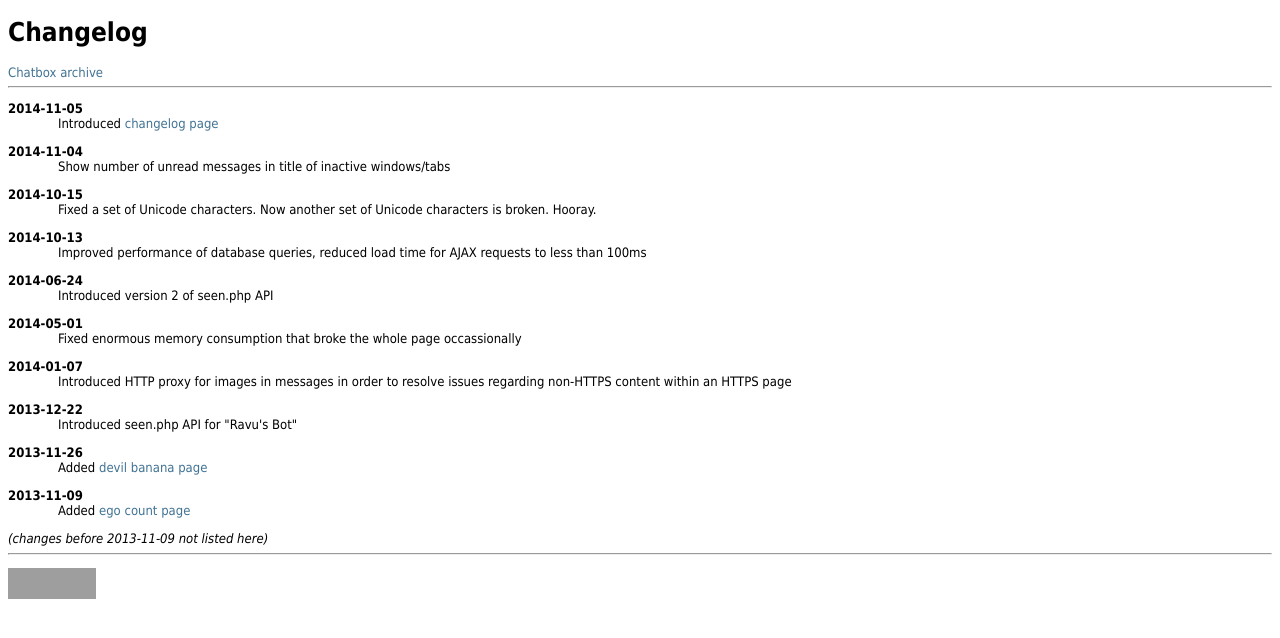
After one commit to paulchen/chatbox-archive, a PHP site: page /changelog.php in a window 1280 px wide. The commit adds this page. Shown: the top 638 px of the page. Run offline with PHP 8.4, Linux system fonts and the light colour scheme; grey boxes are pictures that could not be loaded.

Commit message:
introduced changelog page

```diff
--- a/templates/pages/archive.php
+++ b/templates/pages/archive.php
@@ -243,6 +243,7 @@ function post() {
 		<a href="details.php?period=forum">Spam overview (all messages on informatik-forum.at)</a>
 		<a href="ego.php">Ego points</a>
 		<a href="banana.php">Devil bananas</a>
+		<a href="banana.php">Changelog</a>
 		<fieldset><legend>Filters</legend>
 		<form method="get" action="<?php echo htmlentities($_SERVER['REQUEST_URI'], ENT_QUOTES, 'UTF-8'); ?>">
 		<table>
--- /dev/null
+++ b/templates/pages/changelog.php
@@ -0,0 +1,54 @@
+<?php
+echo '<?xml version="1.0" ?>';
+?>
+<!DOCTYPE html PUBLIC "-//W3C//DTD XHTML 1.1//EN"
+    "http://www.w3.org/TR/xhtml11/DTD/xhtml11.dth">
+<html xmlns="http://www.w3.org/1999/xhtml">
+<head>
+	<meta http-equiv="content-type" content="text/html; charset=UTF-8" />
+	<title>Changelog</title>
+	<!-- TODO move this to separate CSS file -->
+	<style type="text/css">
+	body { font-family: Tahoma, Calibri, Verdana, Geneva, sans-serif; font-size: 13px; }
+	table { border: none; }
+	th.date, td.user { white-space: nowrap; }
+	a { text-decoration: none; color: #417394; }
+	h1 > a { color: black; }
+	a:hover { color: red; }
+	a.user { color: #417394; }
+	a.purple { color: purple; font-weight: bold; }
+	a.green { color: green; font-weight: bold; }
+	img { border: none; }
+	th.left, th.left { text-align: left; }
+	th, td { text-align: right; }
+	td:first-child, th:first-child { text-align: left; }
+	th.center { text-align: center; }
+	div.changelog > div { margin-left: 50px; margin-top: 1em; }
+	div.changelog > div > div { font-weight: bold; margin-left: -50px; }
+	</style>
+</head>
+<body>
+	<h1><a href="banana.php">Changelog</a></h1>
+	<div>
+		<a href="./">Chatbox archive</a>
+	</div>
+	<hr />
+	<div class="changelog">
+		<div><div>2014-11-05</div>Introduced <a href="changelog.php">changelog page</a></div>
+		<div><div>2014-11-04</div>Show number of unread messages in title of inactive windows/tabs</div>
+		<div><div>2014-10-15</div>Fixed a set of Unicode characters. Now another set of Unicode characters is broken. Hooray.</div>
+		<div><div>2014-10-13</div>Improved performance of database queries, reduced load time for AJAX requests to less than 100ms</div>
+		<div><div>2014-06-24</div>Introduced version 2 of seen.php API</div>
+		<div><div>2014-05-01</div>Fixed enormous memory consumption that broke the whole page occassionally</div>
+		<div><div>2014-01-07</div>Introduced HTTP proxy for images in messages in order to resolve issues regarding non-HTTPS content within an HTTPS page</div>
+		<div><div>2013-12-22</div>Introduced seen.php API for &quot;Ravu's Bot&quot;</div>
+		<div><div>2013-11-26</div>Added <a href="banana.php">devil banana page</a></div>
+		<div><div>2013-11-09</div>Added <a href="ego.php">ego count page</a></div>
+		<div style="margin-left: 0px;"><span style="font-style: italic;">(changes before 2013-11-09 not listed here)</span></div>
+	</div>
+	<hr />
+	<p>
+		<a href="http://validator.w3.org/check?uri=referer"><img src="images/xhtml.png" alt="Valid XHTML 1.1" height="31" width="88" /></a>
+	</p>
+</body>
+</html>
```
Also changed, not shown: web/changelog.php (added, +14 -0 lines).
